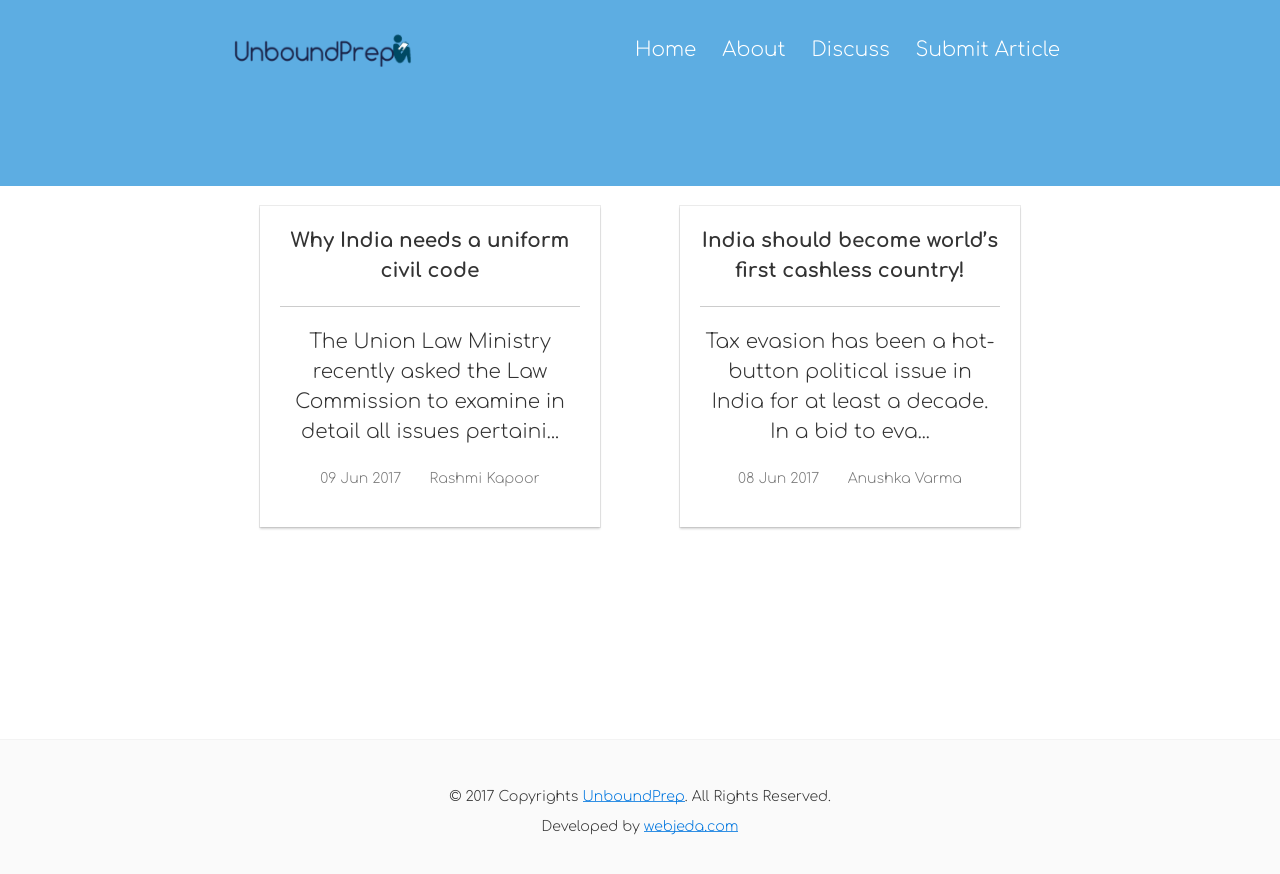
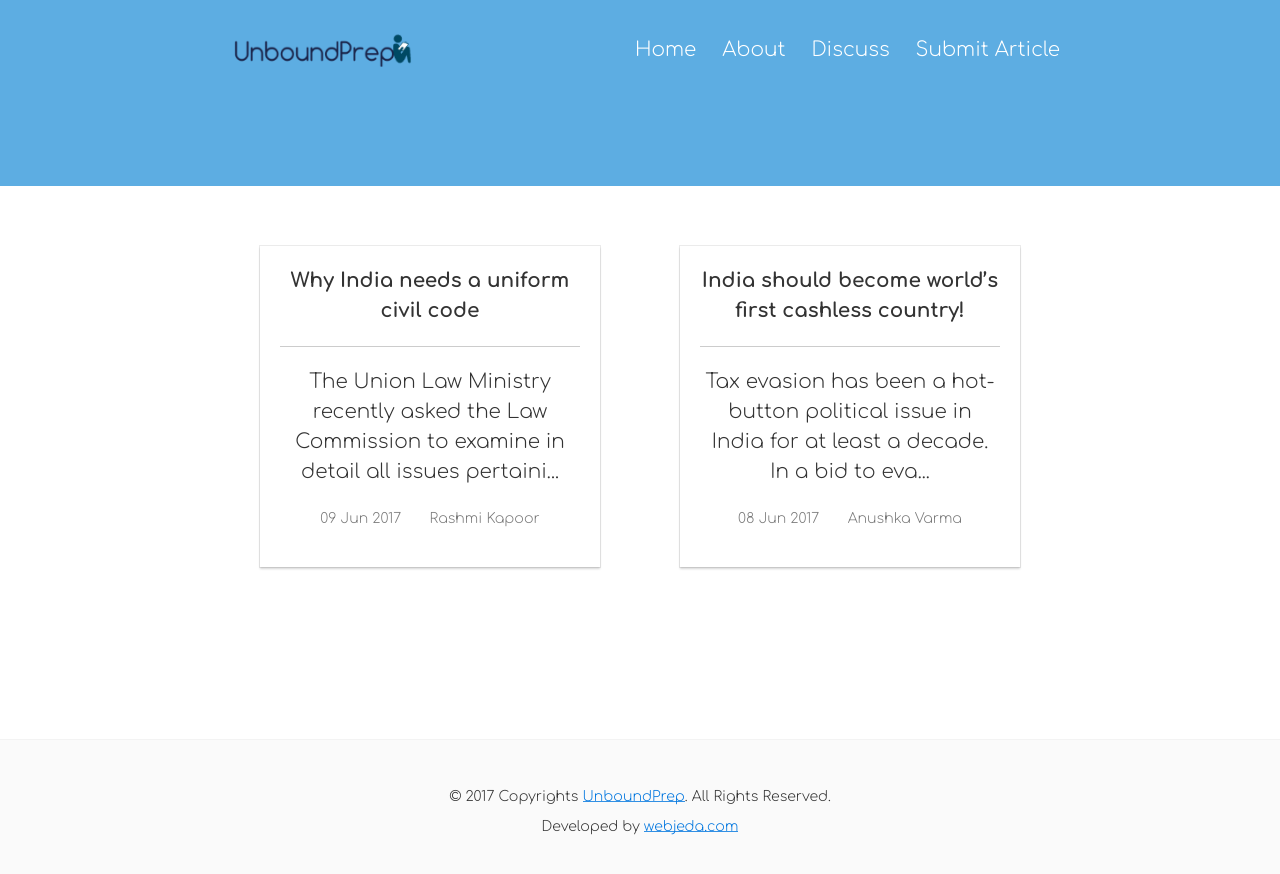
Before and after one commit to imanup/unboundprep-blog, a Jekyll site: the page built from index.html, in a window 1280 px wide. Shown: the top 874 px of the page. Built offline with Jekyll 4.4.1, drawn with Linux system fonts in a browser that asks for light colours; the list of posts is cut into pages by our own code.

Commit message:
no message

```diff
--- a/_sass/_base.scss
+++ b/_sass/_base.scss
@@ -16,6 +16,7 @@ MIT License http://opensource.org/licenses/MIT
 html, body {
   height: auto;
   min-height: 100%;
+  overflow-x: hidden;
 }
 
 img {
--- a/_sass/_custom.scss
+++ b/_sass/_custom.scss
@@ -92,3 +92,7 @@ a.index-link {
     margin: 2em 10px;
 
 }
+
+.home {
+    margin-top: 2em;
+}
```
